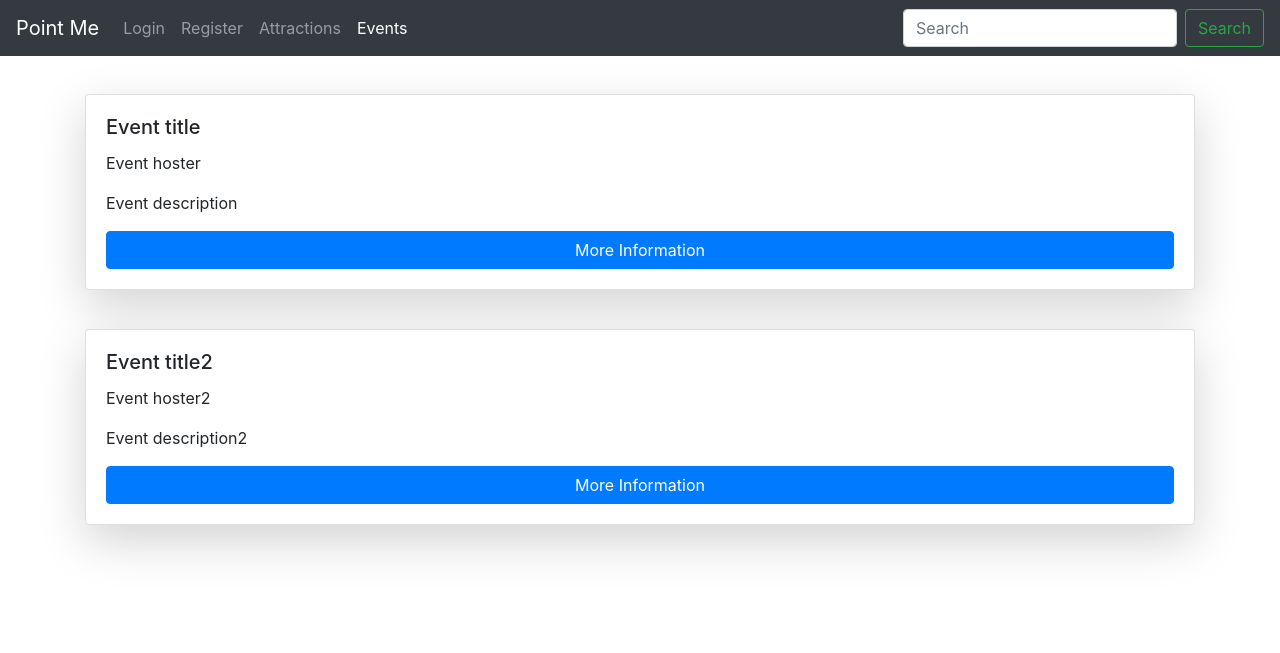
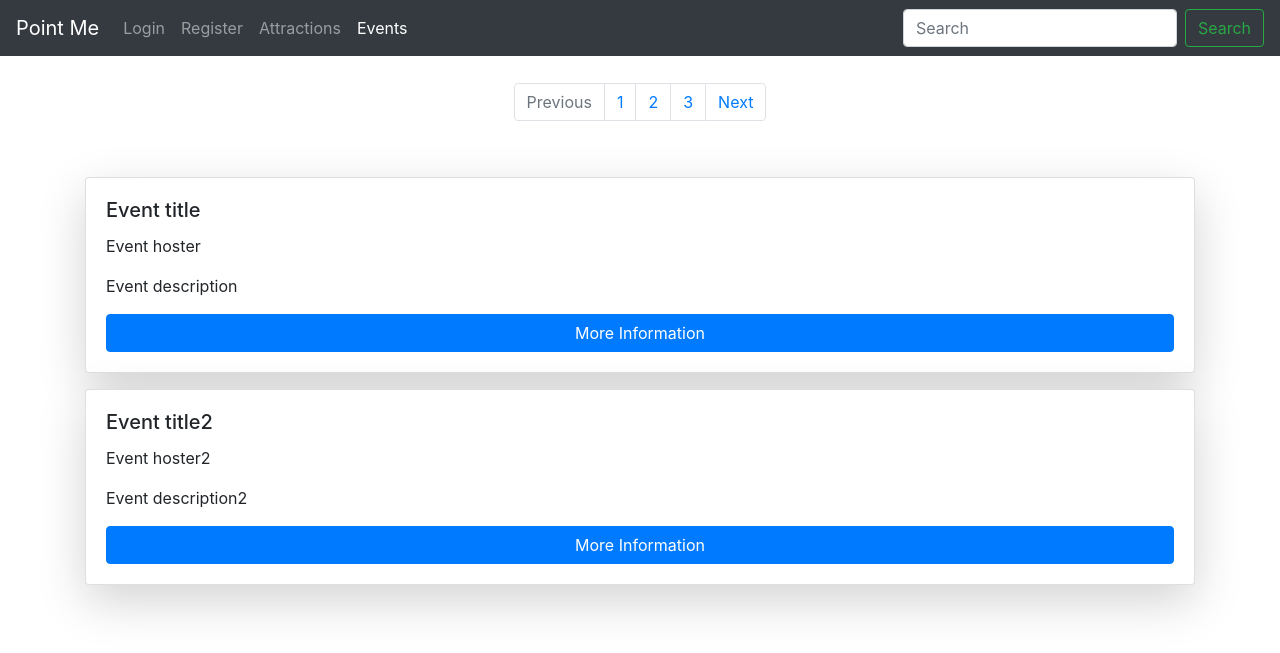
Before and after one commit to PredatorFeesh/PointMe-, a Flask app: page /events in a window 1280 px wide. Shown: the top 653 px of the page. Run offline with Flask 2, Linux system fonts and the light colour scheme; some libraries are stand-ins or nearby versions.

Commit message:
added page numbers to attractions and events

```diff
--- a/app/templates/events.html
+++ b/app/templates/events.html
@@ -1,6 +1,20 @@
 {%extends 'base.html'%}
 {% block content %}
-    <div class="container" style="margin-top: 3%">
+    <div class="container" style="margin-top: 3%;">
+        <nav aria-label="Page navigation" style="margin-bottom: 5%; margin-top: -1%;">
+            <ul class="pagination justify-content-center">
+                <li class="page-item disabled">
+                <a class="page-link" href="#" tabindex="-1">Previous</a>
+                </li>
+                <li class="page-item"><a class="page-link" href="#">1</a></li>
+                <li class="page-item"><a class="page-link" href="#">2</a></li>
+                <li class="page-item"><a class="page-link" href="#">3</a></li>
+                <li class="page-item">
+                <a class="page-link" href="#">Next</a>
+                </li>
+            </ul>
+        </nav>
+
         <div class="card shadow-lg mb-3">
             <img src="" class="card-img-top">
             <div class="card-body">
@@ -12,9 +26,7 @@
                 </a>
             </div>
         </div>
-    </div>
 
-    <div class="container" style="margin-top: 3%">
         <div class="card shadow-lg mb-3">
             <img src="" class="card-img-top">
             <div class="card-body">
```
Also changed, not shown: app/templates/attractions.html (+14 -0 lines).
